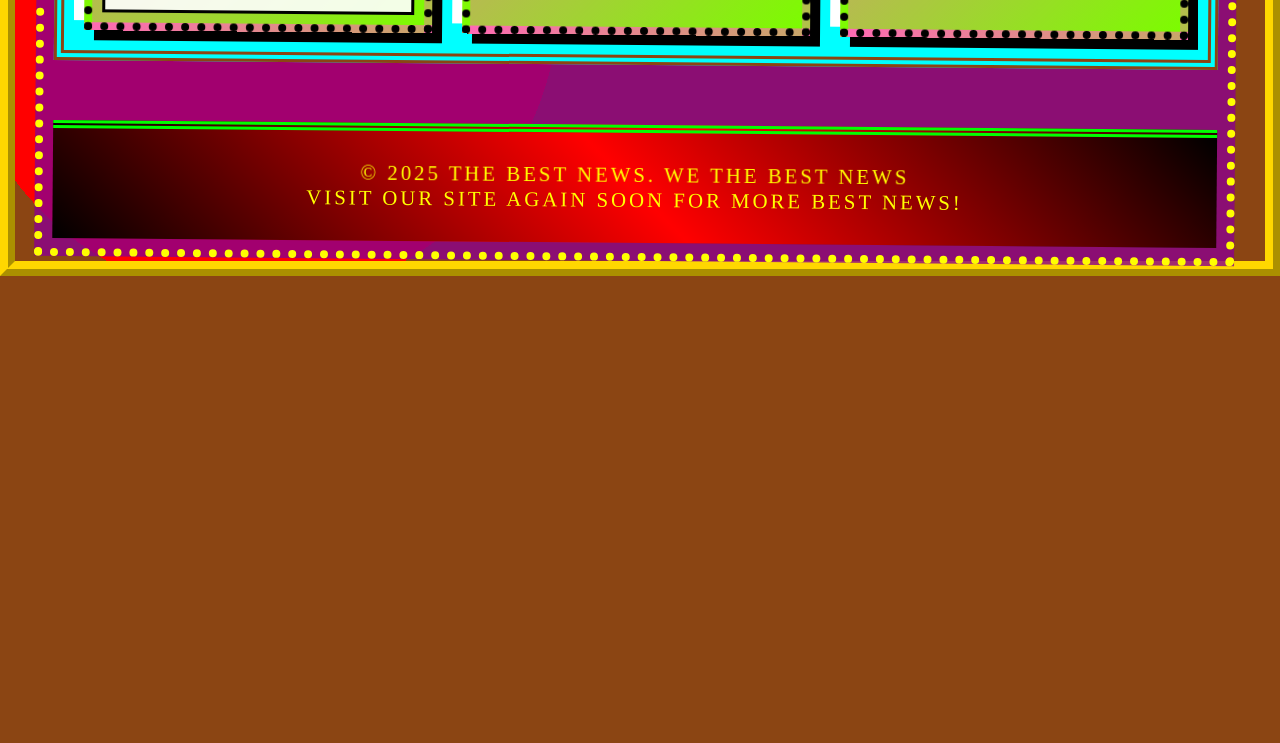
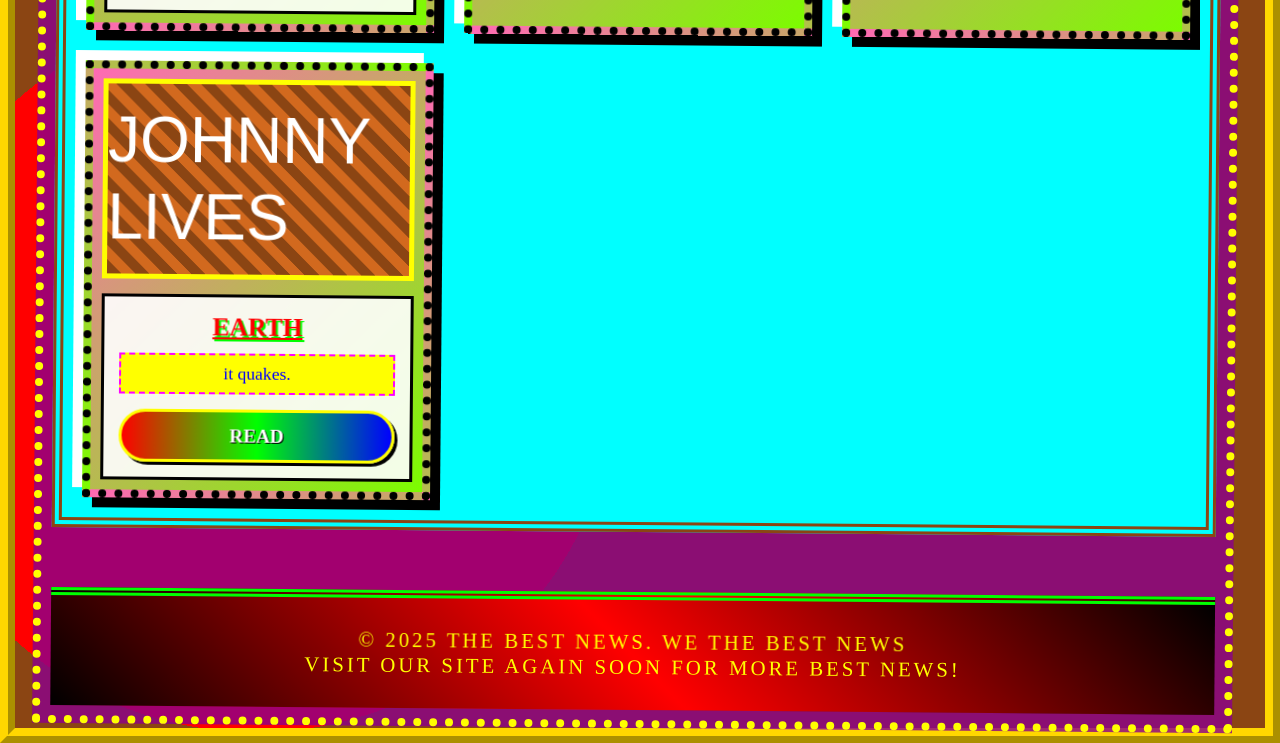
Before and after one commit to GreenyIsDumb/GreenyIsDumb.github.io, a plain HTML site: page index.html in a window 1280 px wide. Shown: the part 1118-1861 px from the top of the page. Before the commit the page ends 1394 px from the top, so only its background shows below. Drawn offline with Linux system fonts and the light colour scheme.

Commit message:
update
you can now quake the earth

```diff
--- a/index.html
+++ b/index.html
@@ -305,6 +305,16 @@
                     <a href="./femboy.html" class="read-more">read</a>
                 </div>
             </div>
+            <div class="article-card">
+                <div class="article-image shoe-article">
+                    JOHNNY LIVES
+                </div>
+                <div class="article-content">
+                    <h2 class="article-title">earth</h2>
+                    <p class="article-excerpt">it quakes.</p>
+                    <a href="./hehetemp.html" class="read-more">read</a>
+                </div>
+            </div>
         </div>
 
         <footer>
```
